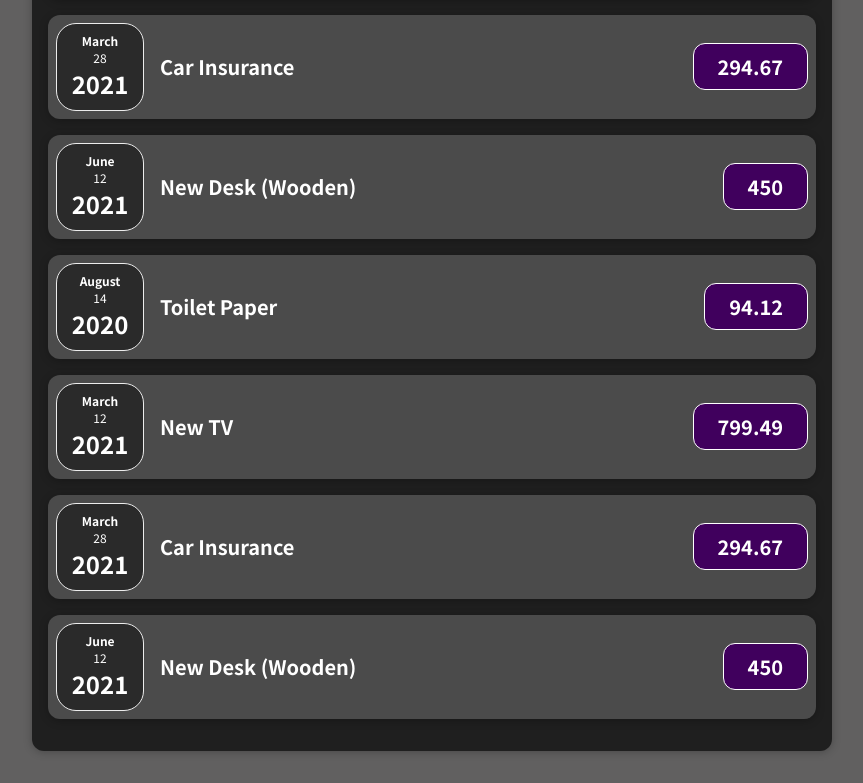
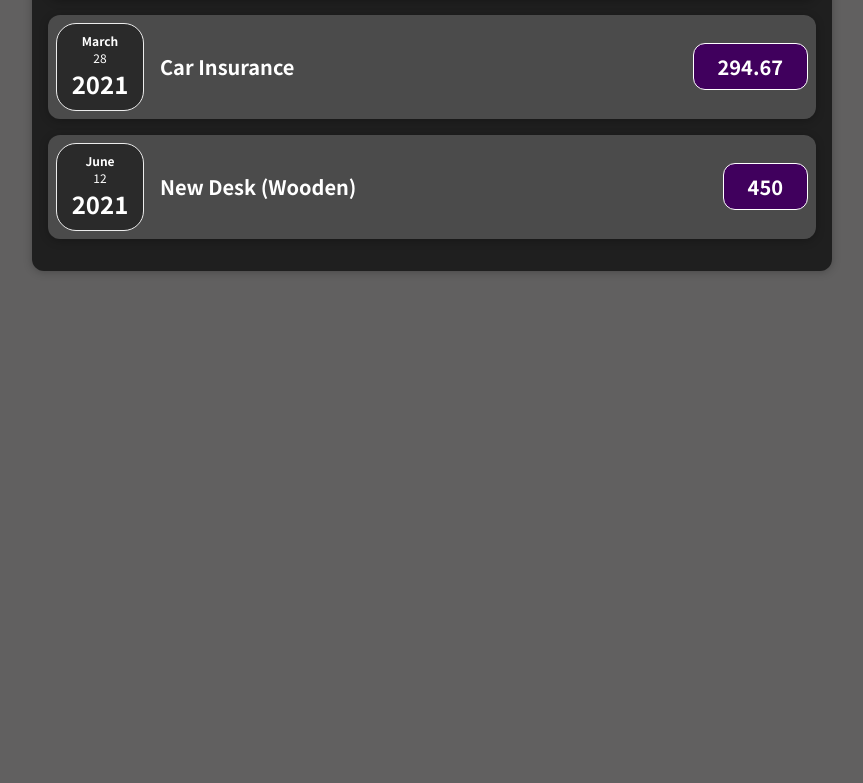
Before and after one commit to Wojciech005/React-ExpensesApp, a React (Create React App) app: page / in a window 1280 px wide. Shown: the part 750-1533 px from the top of the page, without its empty margins (208-1071 px from the left). After the commit the page ends 1053 px from the top, so only its background shows below. Built offline with nearby package versions, Linux system fonts and the light colour scheme.

Commit message:
Introduced statful lists / map method

```diff
--- a/src/App.js
+++ b/src/App.js
@@ -3,15 +3,20 @@ import Expenses from "./components/Expenses/Expenses";
 import NewExpense from "./components/NewExpense/NewExpense";
 
 
-const App = () =>  {
- const expenses = [
+const dummy_expenses = [
+
    {
      id: "e1",
      title: "Toilet Paper",
      amount: 94.12,
      date: new Date(2020, 7, 14),
    },
-   { id: "e2", title: "New TV", amount: 799.49, date: new Date(2021, 2, 12) },
+  {
+    id: "e2",
+    title: "New TV",
+    amount: 799.49,
+    date: new Date(2021, 2, 12)
+  },
    {
      id: "e3",
      title: "Car Insurance",
@@ -23,12 +28,20 @@ const App = () =>  {
      title: "New Desk (Wooden)",
      amount: 450,
      date: new Date(2021, 5, 12),
-   },
+   }
  ];
 
-  const AddExpenseHandler = (expenses) => {
-    console.log("in App js");
-    console.log(expenses);
+
+
+const App = () =>  {
+
+  const [expenses, setExpenses] = useState(dummy_expenses);
+
+
+  const AddExpenseHandler = (expense) => {
+    setExpenses(prevExpenses => {
+     return[expense, ...prevExpenses]
+   })
   };
 
   return (
--- a/src/components/Expenses/Expenses.js
+++ b/src/components/Expenses/Expenses.js
@@ -16,10 +16,6 @@ const Expenses = (props) => {
       <Card className="expenses">
       <ExpensesFilter selected={filteredYear} onChangeFilter={filterChangedHandler} />
       {props.items.map(expense => <ExpenseItem title={expense.title} amount={expense.amount} date={expense.date} /> )}
-      <ExpenseItem title={props.items[0].title} amount={props.items[0].amount} date={props.items[0].date} />
-      <ExpenseItem title={props.items[1].title} amount={props.items[1].amount} date={props.items[1].date} />
-      <ExpenseItem title={props.items[2].title} amount={props.items[2].amount} date={props.items[2].date} />
-      <ExpenseItem title={props.items[3].title} amount={props.items[3].amount} date={props.items[3].date} />
       </Card>
           // </div>
     )
```
